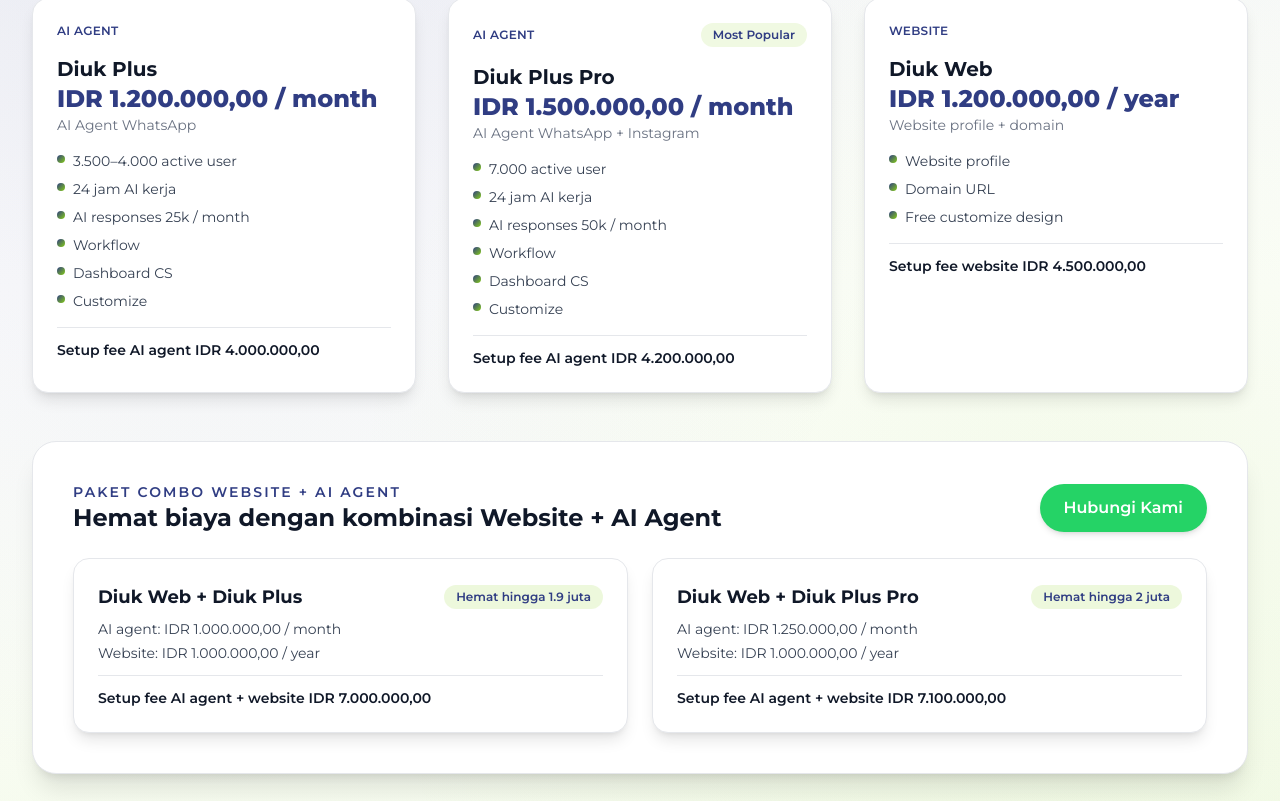
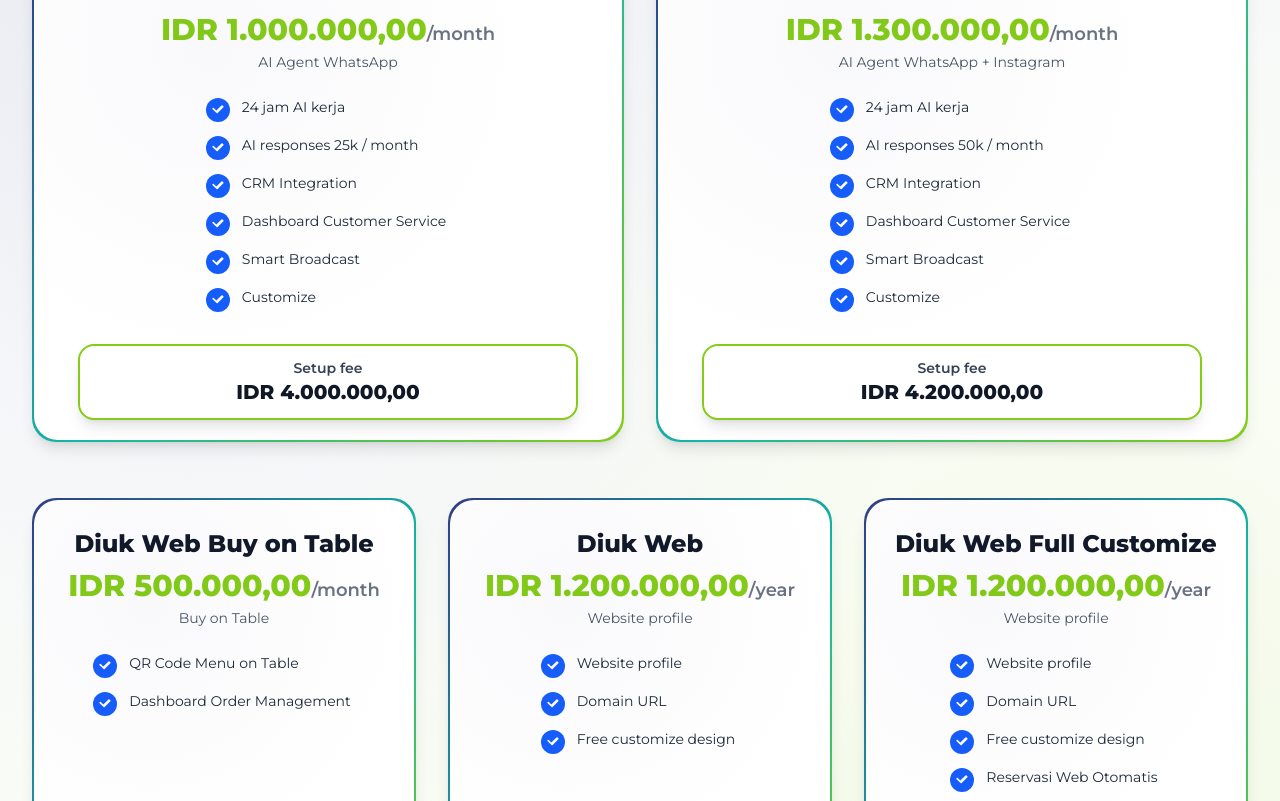
Before and after one commit to diuksolution/diukweb, a Next.js app: page / in a window 1280 px wide. Shown: the part 6639-7440 px from the top of the page. Built offline with nearby package versions, Linux system fonts and the light colour scheme.

Commit message:
update landing page

```diff
--- a/components/landing/FeatureShowcase.tsx
+++ b/components/landing/FeatureShowcase.tsx
@@ -153,10 +153,6 @@
                 )}
               </div>
             </div>
-
-            <p className="text-xs text-gray-500 mt-3">
-              *Screenshot di atas masih contoh (sementara pakai asset yang ada). Nanti bisa diganti dengan screenshot asli DIUK.
-            </p>
           </div>
         </div>
       </div>
--- a/components/landing/Pricing.tsx
+++ b/components/landing/Pricing.tsx
@@ -1,17 +1,101 @@
 'use client'
 
-import Link from 'next/link'
 import landingData from '@/data/landing-page.json'
 import { useScrollAnimation } from '@/lib/hooks/useScrollAnimation'
 
+function splitPrice(price: string): { amount: string; per?: string } {
+  const parts = price.split(' / ')
+  if (parts.length >= 2) return { amount: parts[0], per: parts.slice(1).join(' / ') }
+  return { amount: price }
+}
+
+function extractSetupFeeAmount(setupFee: string): string {
+  const match = setupFee.match(/IDR\s.*$/i)
+  return match ? match[0] : setupFee
+}
+
+function CheckItem({ children }: { children: string }) {
+  return (
+    <div className="flex items-start gap-3 text-sm text-gray-800">
+      <span className="mt-0.5 inline-flex items-center justify-center w-6 h-6 rounded-full bg-blue-600 text-white shrink-0">
+        <svg viewBox="0 0 20 20" className="w-4 h-4" fill="currentColor" aria-hidden="true">
+          <path
+            fillRule="evenodd"
+            d="M16.704 5.29a1 1 0 010 1.414l-7.11 7.11a1 1 0 01-1.414 0L3.296 8.93A1 1 0 114.71 7.516l3.163 3.163 6.403-6.403a1 1 0 011.428.014z"
+            clipRule="evenodd"
+          />
+        </svg>
+      </span>
+      <span className="leading-relaxed">{children}</span>
+    </div>
+  )
+}
+
+function PricingCard({ plan, delay }: { plan: any; delay: string }) {
+  const { ref, isVisible } = useScrollAnimation({ triggerOnce: true, threshold: 0.1 })
+  const { amount, per } = splitPrice(plan.price || '')
+  const setupFeeAmount = plan.setupFee ? extractSetupFeeAmount(plan.setupFee) : null
+
+  return (
+    <div
+      ref={ref}
+      className={`relative transition-all duration-500 ${isVisible ? 'opacity-100 translate-y-0' : 'opacity-0 translate-y-8'}`}
+      style={{ transitionDelay: delay }}
+    >
+      <div
+        className="rounded-3xl p-[2px] shadow-lg hover:shadow-xl transition-shadow duration-300 h-[520px] sm:h-[500px]"
+        style={{ background: 'linear-gradient(135deg, #303d83, #14b8a6, #84cc16)' }}
+      >
+        <div className="relative rounded-3xl bg-white px-6 pt-7 pb-20 overflow-hidden h-full flex flex-col">
+          {/* subtle inner glow */}
+          <div
+            className="absolute inset-0 opacity-30"
+            style={{ background: 'radial-gradient(circle at 30% 20%, rgba(48,61,131,0.10), transparent 55%)' }}
+          />
+          <div className="flex flex-col h-full justify-center items-center">
+            <div className="text-center">
+              <h3 className="text-2xl font-extrabold text-gray-900">{plan.name}</h3>
+              <div className="mt-2">
+                <span className="text-2xl sm:text-3xl font-extrabold" style={{ color: '#84cc16' }}>
+                  {amount}
+                </span>
+                {per && <span className="text-lg font-semibold text-gray-500">/{per}</span>}
+              </div>
+              {plan.period && <p className="mt-1 text-sm text-gray-600">{plan.period}</p>}
+            </div>
+
+            <div className="mt-6 flex-1 overflow-hidden">
+              <div className="h-full overflow-auto pr-1 space-y-3">
+                {(plan.features || []).map((feat: string, idx: number) => (
+                  <CheckItem key={idx}>{feat}</CheckItem>
+                ))}
+              </div>
+            </div>
+
+            {/* Setup fee badge */}
+            {setupFeeAmount && (
+              <div className="absolute bottom-5 justify-center w-[85%]">
+                <div
+                  className="rounded-2xl bg-white border-2 px-4 py-3 text-center shadow-lg"
+                  style={{ borderColor: '#84cc16' }}
+                >
+                  <p className="text-sm font-semibold text-gray-700">Setup fee</p>
+                  <p className="text-xl font-extrabold text-gray-900">{setupFeeAmount}</p>
+                </div>
+              </div>
+            )}
+          </div>
+        </div>
+      </div>
+    </div>
+  )
+}
+
 export default function Pricing() {
-  const { pricing, header } = landingData
+  const { pricing } = landingData
   const { ref: sectionRef, isVisible: sectionVisible } = useScrollAnimation({ triggerOnce: true })
 
   if (!pricing) return null
-
-  const whatsappNumber = header?.whatsapp?.number || '6281234567890'
-  const whatsappUrl = `https://wa.me/${whatsappNumber}`
 
   return (
     <section id="pricing" className="py-20 px-4 sm:px-6 lg:px-8 relative overflow-hidden" style={{ background: 'linear-gradient(to bottom, rgba(48,61,131,0.05), white, rgba(132,204,22,0.05))' }}>
@@ -34,119 +118,20 @@
           <p className="text-lg text-gray-600 max-w-3xl mx-auto">{pricing.description}</p>
         </div>
 
-        {/* Main Packages */}
-        <div className="grid md:grid-cols-3 gap-8 mb-12">
+        {/* AI Packages */}
+        <div className="grid md:grid-cols-2 gap-8 mb-14">
           {pricing.packages.map((plan: any, index: number) => {
-            const { ref, isVisible } = useScrollAnimation({ triggerOnce: true, threshold: 0.1 })
-            const accent = plan.accent || '#303d83'
-            return (
-              <div
-                key={plan.name}
-                ref={ref}
-                className={`relative rounded-2xl bg-white border border-gray-200 shadow-lg transition-all duration-500 hover:shadow-xl overflow-hidden ${isVisible ? 'opacity-100 translate-y-0' : 'opacity-0 translate-y-8'}`}
-                style={{ transitionDelay: `${0.1 * index}s` }}
-              >
-                <div className="absolute inset-0 opacity-0 hover:opacity-100 transition-opacity duration-500" style={{ background: 'linear-gradient(135deg, rgba(48,61,131,0.08), rgba(132,204,22,0.08))' }}></div>
-                <div className="relative p-6 space-y-4">
-                  <div className="flex items-center justify-between">
-                    <div className="text-xs font-semibold uppercase tracking-wide" style={{ color: accent }}>
-                      {plan.category}
-                    </div>
-                    {plan.tag && (
-                      <span className="text-xs font-semibold px-3 py-1 rounded-full" style={{ background: 'rgba(132,204,22,0.12)', color: '#303d83' }}>
-                        {plan.tag}
-                      </span>
-                    )}
-                  </div>
-
-                  <div>
-                    <h3 className="text-xl font-bold text-gray-900">{plan.name}</h3>
-                    <p className="text-2xl font-extrabold" style={{ color: '#303d83' }}>
-                      {plan.price}
-                    </p>
-                    {plan.period && <p className="text-sm text-gray-500">{plan.period}</p>}
-                  </div>
-
-                  <div className="space-y-2">
-                    {plan.features.map((feat: string, idx: number) => (
-                      <div key={idx} className="flex items-start gap-2 text-sm text-gray-700">
-                        <span className="mt-1 inline-block w-2 h-2 rounded-full" style={{ background: 'linear-gradient(135deg, #303d83, #84cc16)' }}></span>
-                        <span>{feat}</span>
-                      </div>
-                    ))}
-                  </div>
-
-                  {plan.setupFee && (
-                    <div className="pt-3 border-t border-gray-200">
-                      <p className="text-sm font-semibold text-gray-900">{plan.setupFee}</p>
-                    </div>
-                  )}
-
-                  {plan.highlight && (
-                    <div className="pt-3">
-                      <p className="text-sm font-semibold px-4 py-2 rounded-full inline-block" style={{ background: 'linear-gradient(135deg, #303d83, #14b8a6, #84cc16)', color: 'white' }}>
-                        {plan.highlight}
-                      </p>
-                    </div>
-                  )}
-                </div>
-              </div>
-            )
+            return <PricingCard key={plan.name} plan={plan} delay={`${0.1 * index}s`} />
           })}
         </div>
 
-        {/* Combo Packages */}
-        {pricing.combos && (
-          <div className="rounded-3xl bg-white border border-gray-200 shadow-xl p-8 md:p-10">
-            <div className="flex flex-col md:flex-row md:items-center md:justify-between gap-4 mb-6">
-              <div>
-                <p className="text-sm font-semibold uppercase tracking-[0.15em]" style={{ color: '#303d83' }}>
-                  {pricing.combos.title}
-                </p>
-                <h3 className="text-2xl font-bold text-gray-900">{pricing.combos.subtitle}</h3>
-              </div>
-              <Link
-                href={whatsappUrl}
-                target="_blank"
-                rel="noopener noreferrer"
-                className="inline-flex items-center justify-center px-6 py-3 rounded-full font-semibold text-white shadow-md transition-all duration-300"
-                style={{ background: '#25D366' }}
-              >
-                Hubungi Kami
-              </Link>
-            </div>
+        {/* Website Packages */}
+        <div className="grid md:grid-cols-3 gap-8">
+          {pricing.website.map((plan: any, index: number) => {
+            return <PricingCard key={plan.name} plan={plan} delay={`${0.1 * index}s`} />
+          })}
+        </div>
 
-            <div className="grid md:grid-cols-2 gap-6">
-              {pricing.combos.items.map((combo: any, index: number) => {
-                const { ref, isVisible } = useScrollAnimation({ triggerOnce: true, threshold: 0.1 })
-                return (
-                  <div
-                    key={combo.name}
-                    ref={ref}
-                    className={`relative rounded-2xl border border-gray-200 bg-white p-6 shadow-lg transition-all duration-500 hover:shadow-xl ${isVisible ? 'opacity-100 translate-y-0' : 'opacity-0 translate-y-8'}`}
-                    style={{ transitionDelay: `${0.15 + index * 0.1}s` }}
-                  >
-                    <div className="flex items-center justify-between mb-2">
-                      <h4 className="text-lg font-bold text-gray-900">{combo.name}</h4>
-                      {combo.savings && (
-                        <span className="text-xs font-semibold px-3 py-1 rounded-full" style={{ background: 'rgba(132,204,22,0.15)', color: '#303d83' }}>
-                          {combo.savings}
-                        </span>
-                      )}
-                    </div>
-                    <div className="text-sm text-gray-700 space-y-1 mb-3">
-                      <p>{combo.agentPrice}</p>
-                      <p>{combo.webPrice}</p>
-                    </div>
-                    <div className="pt-3 border-t border-gray-200">
-                      <p className="text-sm font-semibold text-gray-900">{combo.setupFee}</p>
-                    </div>
-                  </div>
-                )
-              })}
-            </div>
-          </div>
-        )}
       </div>
     </section>
   )
--- a/data/landing-page.json
+++ b/data/landing-page.json
@@ -322,20 +322,20 @@
   },
   "pricing": {
     "title": "HARGA LAYANAN KAMI",
-    "subtitle": "Paket AI Agent, Website, dan Combo untuk bisnis Anda",
-    "description": "Pilih paket sesuai kebutuhan AI Agent, Website Profile, atau gabungan keduanya untuk efisiensi maksimal.",
+    "subtitle": "Paket AI Agent dan Website untuk bisnis Anda",
+    "description": "Pilih paket sesuai kebutuhan AI Agent dan Website untuk efisiensi maksimal.",
     "packages": [
       {
         "category": "AI Agent",
         "name": "Diuk Plus",
-        "price": "IDR 1.200.000,00 / month",
+        "price": "IDR 1.000.000,00 / month",
         "period": "AI Agent WhatsApp",
         "features": [
-          "3.500–4.000 active user",
           "24 jam AI kerja",
           "AI responses 25k / month",
-          "Workflow",
-          "Dashboard CS",
+          "CRM Integration",
+          "Dashboard Customer Service",
+          "Smart Broadcast",
           "Customize"
         ],
         "setupFee": "Setup fee AI agent IDR 4.000.000,00"
@@ -343,52 +343,58 @@
       {
         "category": "AI Agent",
         "name": "Diuk Plus Pro",
-        "price": "IDR 1.500.000,00 / month",
+        "price": "IDR 1.300.000,00 / month",
         "period": "AI Agent WhatsApp + Instagram",
         "features": [
-          "7.000 active user",
           "24 jam AI kerja",
           "AI responses 50k / month",
-          "Workflow",
-          "Dashboard CS",
+          "CRM Integration",
+          "Dashboard Customer Service",
+          "Smart Broadcast",
           "Customize"
         ],
         "setupFee": "Setup fee AI agent IDR 4.200.000,00",
-        "tag": "Most Popular"
+        "tag": ""
+      }
+    ],
+    "website": [
+      {
+        "category": "Website",
+        "name": "Diuk Web Buy on Table",
+        "price": "IDR 500.000,00 / month",
+        "period": "Buy on Table",
+        "features": [
+          "QR Code Menu on Table",
+          "Dashboard Order Management"
+        ],
+        "setupFee": "Setup fee website IDR 1.500.000,00"
       },
       {
         "category": "Website",
         "name": "Diuk Web",
         "price": "IDR 1.200.000,00 / year",
-        "period": "Website profile + domain",
+        "period": "Website profile",
         "features": [
           "Website profile",
           "Domain URL",
           "Free customize design"
         ],
-        "setupFee": "Setup fee website IDR 4.500.000,00"
+        "setupFee": "Setup fee website IDR 3.500.000,00"
+      },
+      {
+        "category": "Website",
+        "name": "Diuk Web Full Customize",
+        "price": "IDR 1.200.000,00 / year",
+        "period": "Website profile",
+        "features": [
+          "Website profile",
+          "Domain URL",
+          "Free customize design",
+          "Reservasi Web Otomatis"
+        ],
+        "setupFee": "Setup fee website IDR 3.500.000,00"
       }
-    ],
-    "combos": {
-      "title": "Paket Combo Website + AI Agent",
-      "subtitle": "Hemat biaya dengan kombinasi Website + AI Agent",
-      "items": [
-        {
-          "name": "Diuk Web + Diuk Plus",
-          "agentPrice": "AI agent: IDR 1.000.000,00 / month",
-          "webPrice": "Website: IDR 1.000.000,00 / year",
-          "setupFee": "Setup fee AI agent + website IDR 7.000.000,00",
-          "savings": "Hemat hingga 1.9 juta"
-        },
-        {
-          "name": "Diuk Web + Diuk Plus Pro",
-          "agentPrice": "AI agent: IDR 1.250.000,00 / month",
-          "webPrice": "Website: IDR 1.000.000,00 / year",
-          "setupFee": "Setup fee AI agent + website IDR 7.100.000,00",
-          "savings": "Hemat hingga 2 juta"
-        }
-      ]
-    }
+    ]
   },
   "advancedFeatures": [
     {
@@ -500,13 +506,13 @@
     "items": [
       {
         "text": "DIUK helps us serve customers better. Fast, accurate replies keep people happy - revenue grew 30% after adopting it.",
-        "author": "",
-        "role": ""
+        "author": "Sultan Aziz P",
+        "role": "Owner Putri Melati Stationary"
       },
       {
         "text": "We can now handle orders 24/7 thanks to DIUK. No more missed requests and our CS is far more efficient.",
-        "author": "",
-        "role": ""
+        "author": "Fadli Aliefinov",
+        "role": "Manager Kasiko Coffee"
       },
       {
         "text": "Patient registration and online consults are much easier. The 24/7 response really helps - highly recommended for clinics.",
```
Also changed, not shown: app/dashboard/reservasi/page.tsx (+155 -19 lines).
